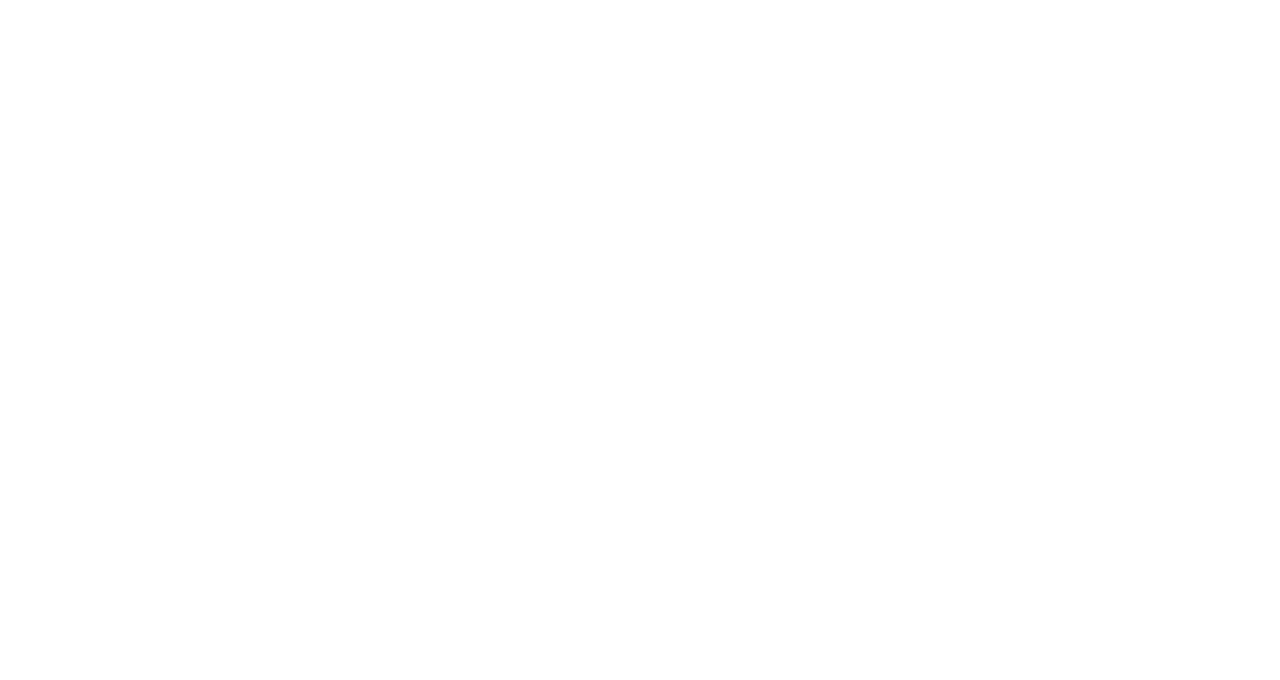
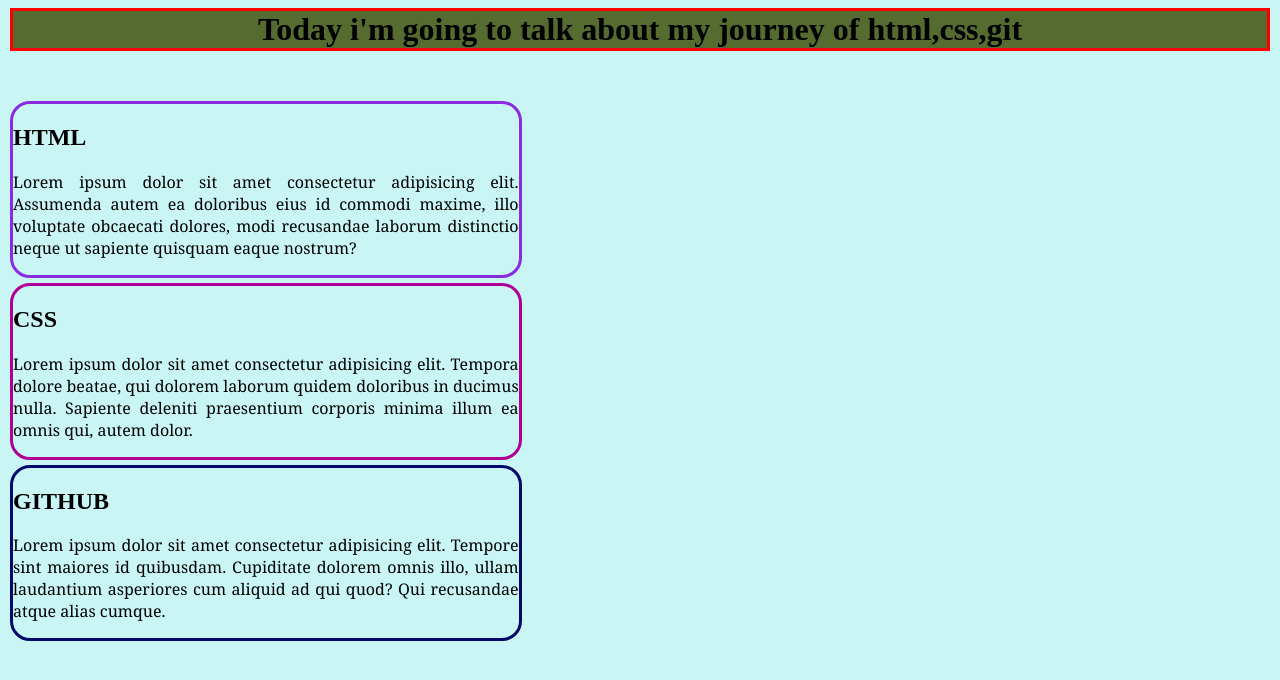
Before and after one commit to pprince360/practice-day-first, a plain HTML site: page index.html in a window 1280 px wide. Drawn offline with Linux system fonts and the light colour scheme.

Commit message:
added css styles

```diff
--- a/index.html
+++ b/index.html
@@ -7,6 +7,24 @@
     <link rel="stylesheet" href="/styles/style.css">
 </head>
 <body>
+    <header class="cdb">
+        <h1>Today i'm going to talk about my journey of html,css,git</h1>
+    </header>
 
+    <div class="html">
+        <h2>HTML</h2>
+        <!-- <img  src="/styles/download.jpeg" alt=""> -->
+        <p class="text">Lorem ipsum dolor sit amet consectetur adipisicing elit. Assumenda autem ea doloribus eius id commodi maxime, illo voluptate obcaecati dolores, modi recusandae laborum distinctio neque ut sapiente quisquam eaque nostrum?</p>
+        <!-- <button>Read More</button> -->
+    </div>
+
+    <div class="css">
+        <h2>CSS</h2>
+        <p class="text">Lorem ipsum dolor sit amet consectetur adipisicing elit. Tempora dolore beatae, qui dolorem laborum quidem doloribus in ducimus nulla. Sapiente deleniti praesentium corporis minima illum ea omnis qui, autem dolor.</p>
+    </div>
+    <div class="git">
+        <h2>GITHUB</h2>
+        <p class="text">Lorem ipsum dolor sit amet consectetur adipisicing elit. Tempore sint maiores id quibusdam. Cupiditate dolorem omnis illo, ullam laudantium asperiores cum aliquid ad qui quod? Qui recusandae atque alias cumque.</p>
+    </div>
 </body>
 </html>
--- a/styles/style.css
+++ b/styles/style.css
@@ -0,0 +1,34 @@
+*{
+    background-color: rgb(202, 245, 245);
+    /* background-image: url(/styles/download.jpeg); */
+}
+h1{
+    text-align: center;
+    border: 3px solid red;
+    margin: 2px;
+    background-color: darkolivegreen;
+}
+.html{
+    border: 3px solid blueviolet;
+    margin: 50px 2px 5px 2px;
+    width: 40%;
+    border-radius: 20px;
+    /* height: 50px; */
+
+}
+.css{
+    border: 3px solid rgb(174, 0, 151);
+    margin: 5px 2px 5px 2px;
+    width: 40%;
+    border-radius: 20px;
+}
+.git{
+    border: 3px solid rgb(3, 9, 106);
+    margin: 5px 2px 5px 2px;
+    width: 40%;
+    border-radius: 20px;
+}
+.text{
+    text-align: justify;
+    font-family: Georgia, 'Times New Roman', Times, serif;
+}
```
Also changed, not shown: styles/download (1).jpeg (added), styles/download.jpeg (added), styles/git.jpeg (added).
